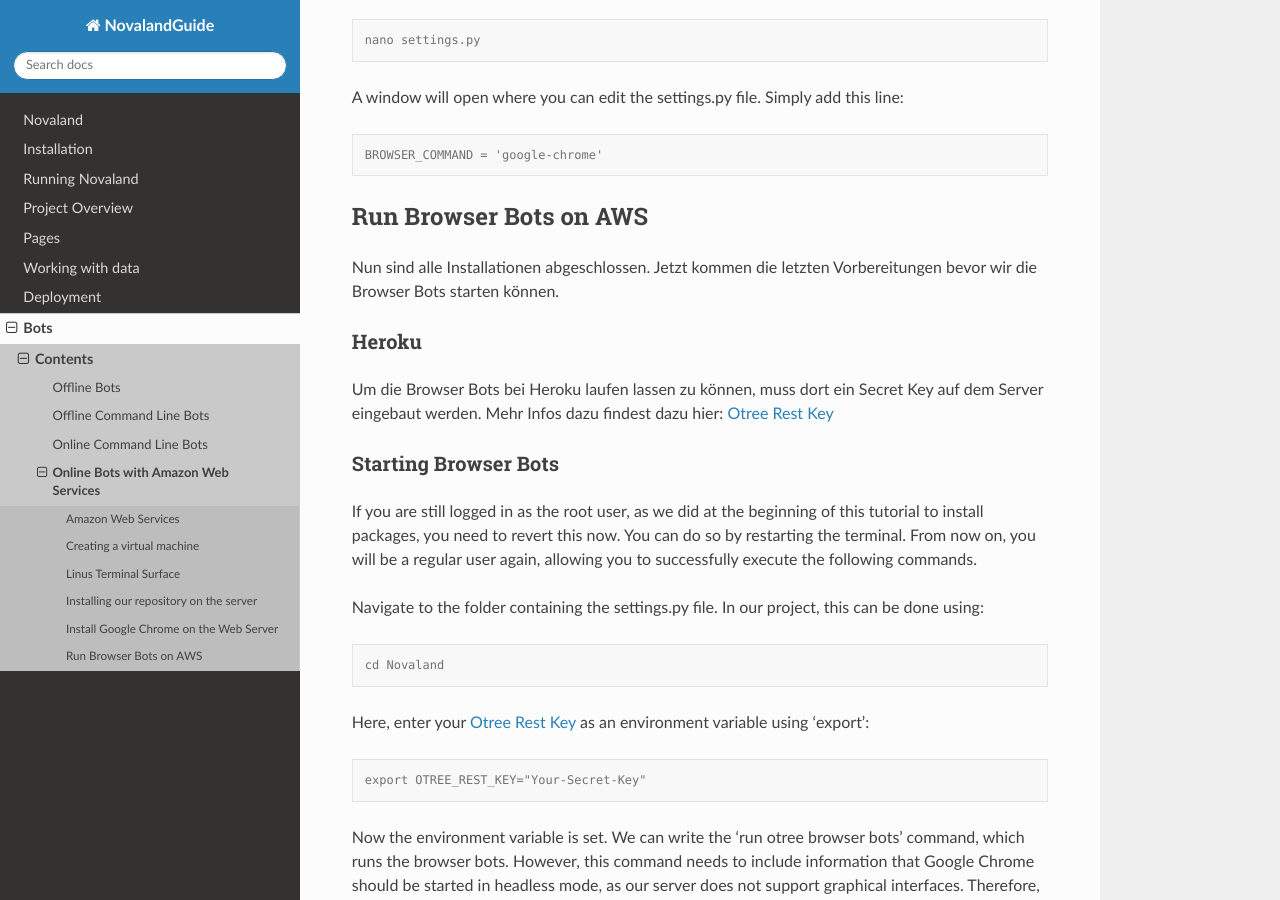
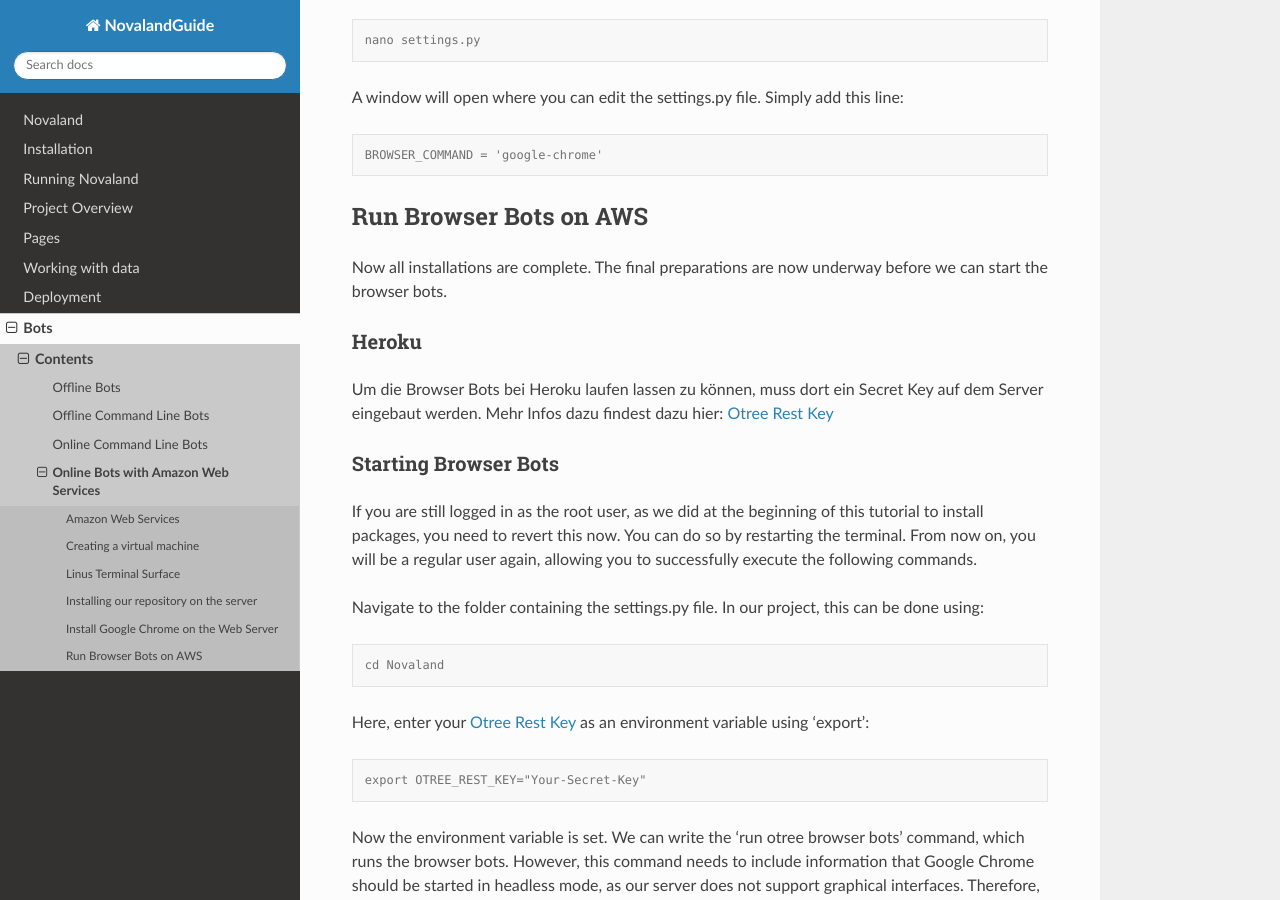
Before and after one commit to EmpPowiUDE/NovalandGuide, a Sphinx documentation site: the page built from docs/source/OnlineBotsWithAWS.rst, in a window 1280 px wide and 900 px high, scrolled down 5097 px. Built offline with Sphinx 7.4.7 and the Read the Docs theme 2.0.0, drawn with Linux system fonts in a browser that asks for light colours.

Commit message:
Fix two lines in Bots

```diff
--- a/docs/source/OnlineBotsWithAWS.rst
+++ b/docs/source/OnlineBotsWithAWS.rst
@@ -245,8 +245,8 @@ Simply add this line:
 
 Run Browser Bots on AWS
 ===============================
-Nun sind alle Installationen abgeschlossen.
-Jetzt kommen die letzten Vorbereitungen bevor wir die Browser Bots starten können.
+Now all installations are complete.
+The final preparations are now underway before we can start the browser bots.
 
 Heroku
 _____________________
```
